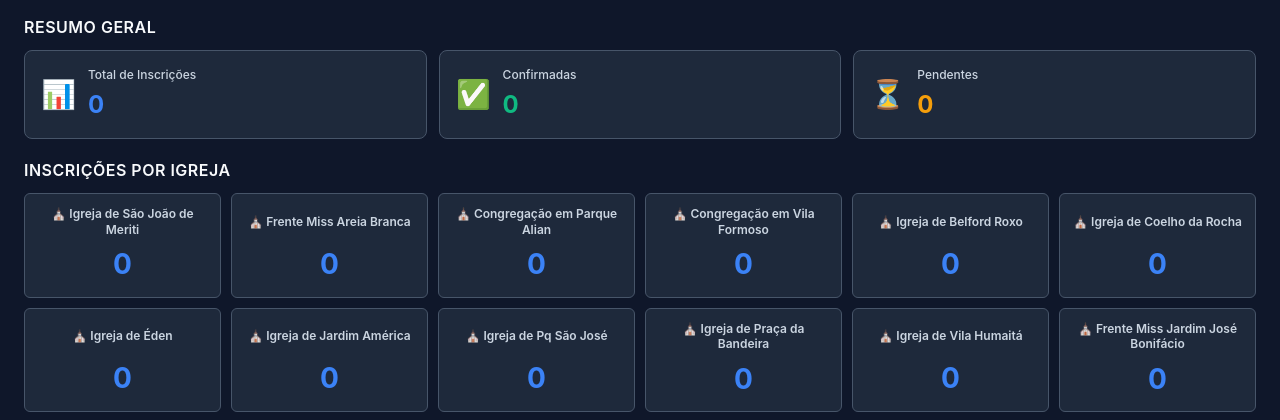
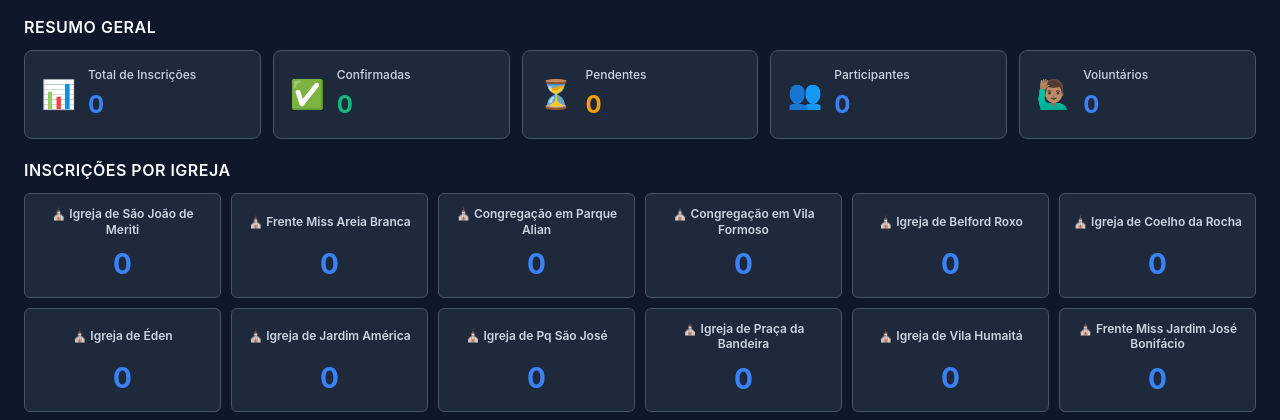
Before and after one commit to FilipeCabralCoutinho/heart_in_fire_event, a Flask app: page /dashboard in a window 1280 px wide. Shown: the part 94-514 px from the top of the page. Run offline with Flask 3, Linux system fonts and the light colour scheme; the visitor is signed in with stand-in values (Sample User, id 1).

Commit message:
feat: implement enrollment deletion functionality and update dashboard data

```diff
--- a/dashboard.py
+++ b/dashboard.py
@@ -10,6 +10,8 @@ def count_numbers():
     total = db.session.query(Enrollment).count()
     total_confirmed = db.session.query(Enrollment).filter_by(payment_status='CONFIRMADO').count()
     total_pending = db.session.query(Enrollment).filter_by(payment_status='PENDENTE').count()
+    participant = db.session.query(Enrollment).filter_by(type_enrollment='Participante').count()
+    volunteer = db.session.query(Enrollment).filter_by(type_enrollment='Voluntário').count()
 
     sao_joao = db.session.query(Enrollment).filter_by(church='Igreja de São João de Meriti').count()
     areia_branca = db.session.query(Enrollment).filter_by(church='Frente Miss Areia Branca').count()
@@ -31,6 +33,8 @@ def count_numbers():
         "total": total,
         "total_confirmed": total_confirmed,
         "total_pending": total_pending,
+        "participant": participant,
+        "volunteer": volunteer,
         "sao_joao": sao_joao,
         "areia_branca": areia_branca,
         "parque_alian": parque_alian,
--- a/routes.py
+++ b/routes.py
@@ -185,6 +185,23 @@ def update_enrollments(id):
             return redirect(url_for("routes.get_enrollments"))
 
 
+@routes.route("/delete/<int:id>", methods=["POST"])
+@login_required
+def delete_enrollment(id):
+    enrollment = db.session.query(Enrollment).filter_by(id=id).first()
+
+    if enrollment:
+        logger.info(
+            "A delete enrollment process has been "
+            f"initiated for id: {enrollment.id}"
+        )
+        service.delete_enrollment(enrollment)
+        flash("Inscrição excluída com sucesso!")
+    else:
+        flash("Inscrição não encontrada.")
+
+    return redirect(url_for("routes.get_enrollments"))
+
 @routes.route("/export-to-excel")
 @login_required
 def export_enrollments():
--- a/templates/dashboard.html
+++ b/templates/dashboard.html
@@ -45,6 +45,20 @@
                         <div class="card-content">
                             <p class="card-label">Pendentes</p>
                             <p class="card-value">{{ data.total_pending }}</p>
+                        </div>
+                    </div>
+                    <div class="card card-total">
+                        <div class="card-icon">👥</div>
+                        <div class="card-content">
+                            <p class="card-label">Participantes</p>
+                            <p class="card-value">{{ data.participant }}</p>
+                        </div>
+                    </div>
+                    <div class="card card-total">
+                        <div class="card-icon">🙋🏽‍♂️</div>
+                        <div class="card-content">
+                            <p class="card-label">Voluntários</p>
+                            <p class="card-value">{{ data.volunteer }}</p>
                         </div>
                     </div>
                 </div>
--- a/templates/enrollment_edit.html
+++ b/templates/enrollment_edit.html
@@ -155,6 +155,12 @@
 
         </form>
 
+        <form action="{{ url_for('routes.delete_enrollment', id=enrollment.id) }}" method="POST" onsubmit="return confirm('Tem certeza que deseja excluir esta inscrição? Esta ação não pode ser desfeita.');" style="margin-top: 15px;">
+            <button type="submit" style="background-color: #dc3545; color: white;">
+                Excluir Inscrição
+            </button>
+        </form>
+
     </div>
 
     <script src="/static/js/form.js"></script>
```
Also changed, not shown: services.py (+17 -0 lines), templates/enrollments.html (+10 -0 lines).
